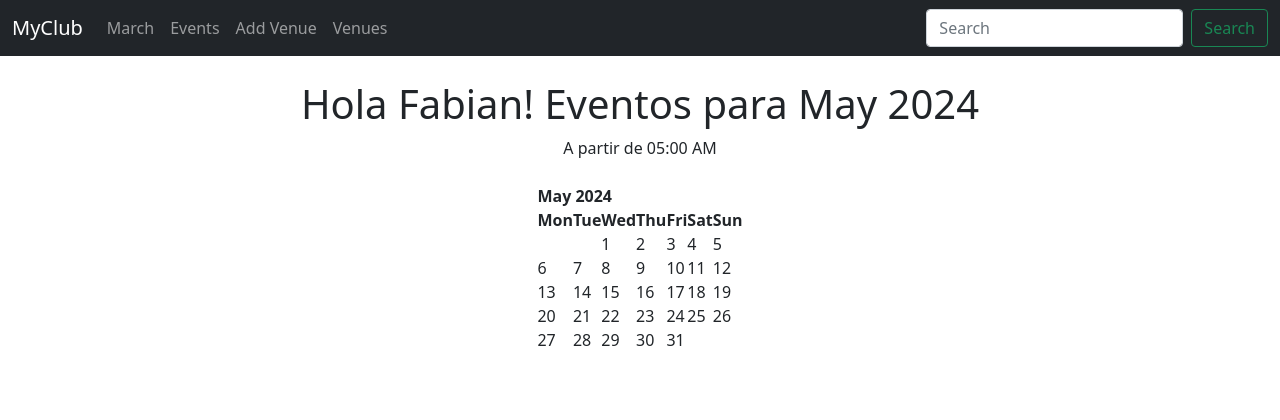
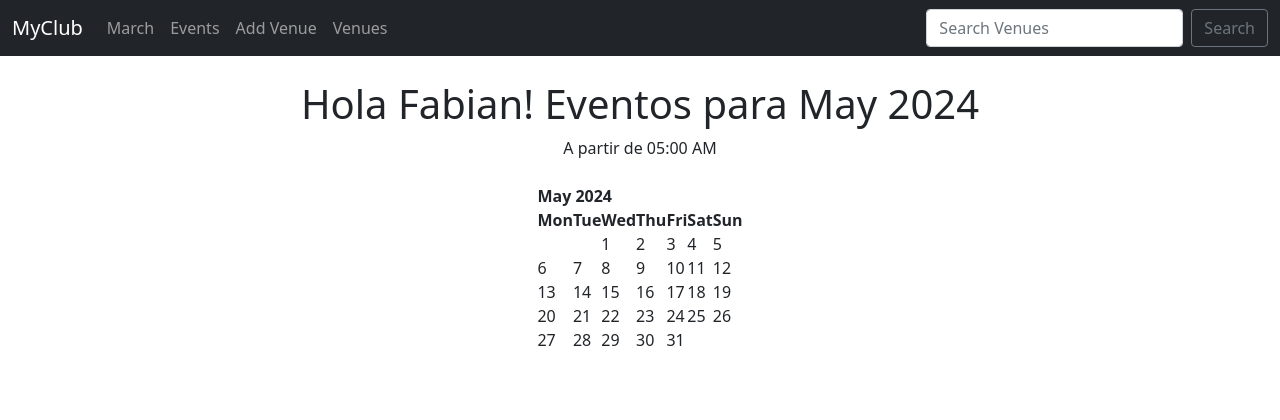
Before and after one commit to FabianArturo5/ClubDjango, a Django app: page / in a window 1280 px wide. Shown: the top 420 px of the page. Run offline with Django 5.2, Linux system fonts and the light colour scheme.

Commit message:
Search Bar

```diff
--- a/myclub_website/events/templates/events/navbar.html
+++ b/myclub_website/events/templates/events/navbar.html
@@ -19,9 +19,10 @@
             <a class="nav-link" href="{% url 'list-venues' %}">Venues</a>
           </li>
         </ul>
-        <form class="d-flex" role="search">
-          <input class="form-control me-2" type="search" placeholder="Search" aria-label="Search">
-          <button class="btn btn-outline-success" type="submit">Search</button>
+        <form class="d-flex" role="search" method="POST" action="{% url 'search-venues' %}">
+          {% csrf_token %}
+          <input class="form-control me-2" type="search" placeholder="Search Venues" aria-label="Search" name="searched">
+          <button class="btn btn-outline-secondary" type="submit">Search</button>
         </form>
       </div>
     </div>
--- a/myclub_website/events/urls.py
+++ b/myclub_website/events/urls.py
@@ -7,4 +7,5 @@ urlpatterns = [
     path('add_venue', views.add_venue, name="add-venue"),
     path('list_venues', views.list_venues, name="list-venues"),
     path('show_venue/<venue_id>', views.show_venue, name="show-venue"),
+    path('search_venues', views.search_venues, name="search-venues"),
 ]
--- a/myclub_website/events/views.py
+++ b/myclub_website/events/views.py
@@ -5,6 +5,14 @@ from datetime import datetime
 from django.http import HttpResponseRedirect
 from .models import Event, Venue
 from .forms import VenueForm
+
+def search_venues(request):
+    if request.method == "POST":
+        searched = request.POST['searched']
+        venues = Venue.objects.filter(name__contains=searched)
+        return render(request, 'events/search_venues.html', {'searched':searched, 'venues':venues})
+    else:
+        return render(request, 'events/search_venues.html', {'searched':searched})
 
 def show_venue(request, venue_id):
     venue = Venue.objects.get(pk=venue_id)
```
Also changed, not shown: myclub_website/events/templates/events/search_venues.html (added, +16 -0 lines).
